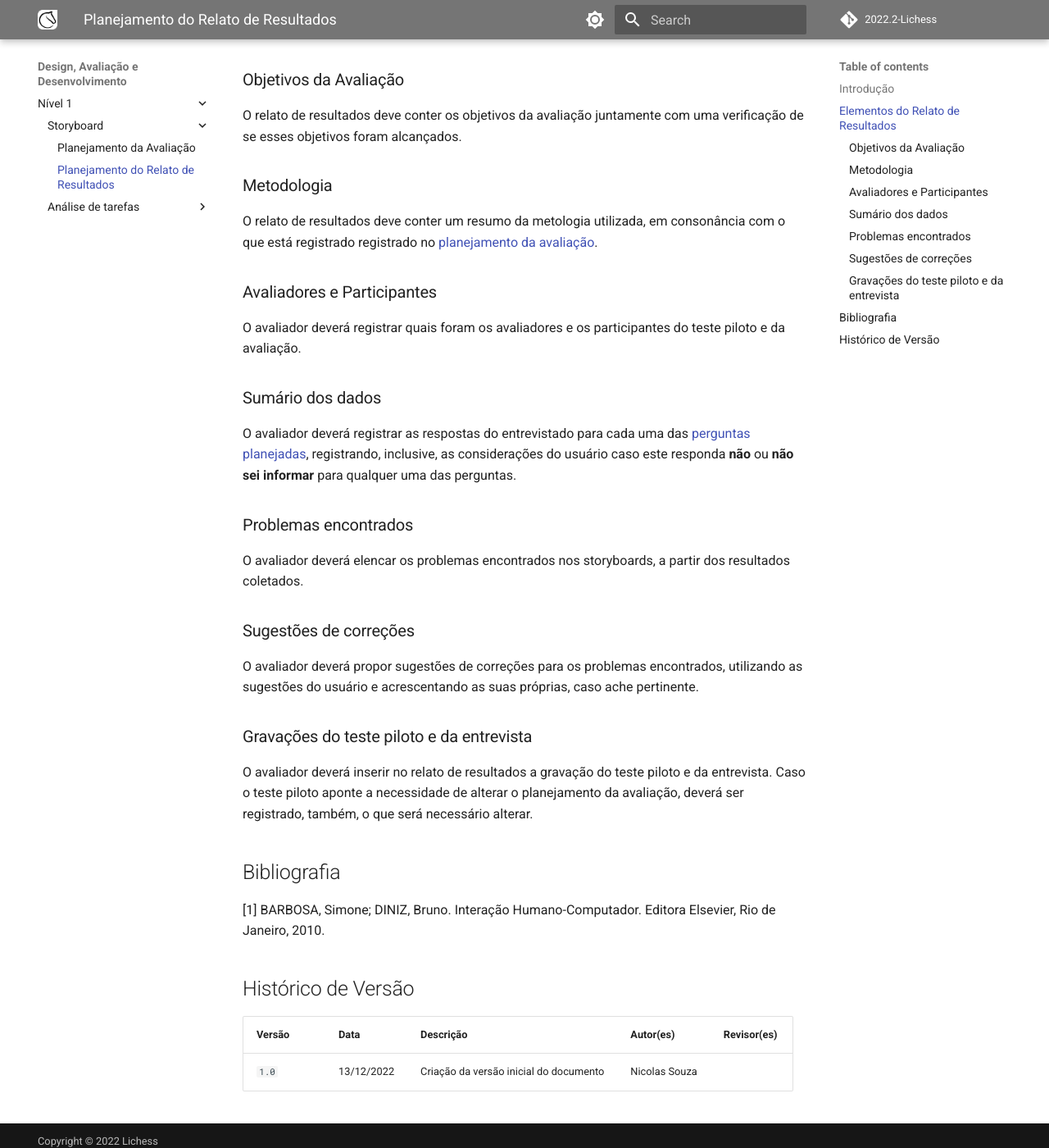
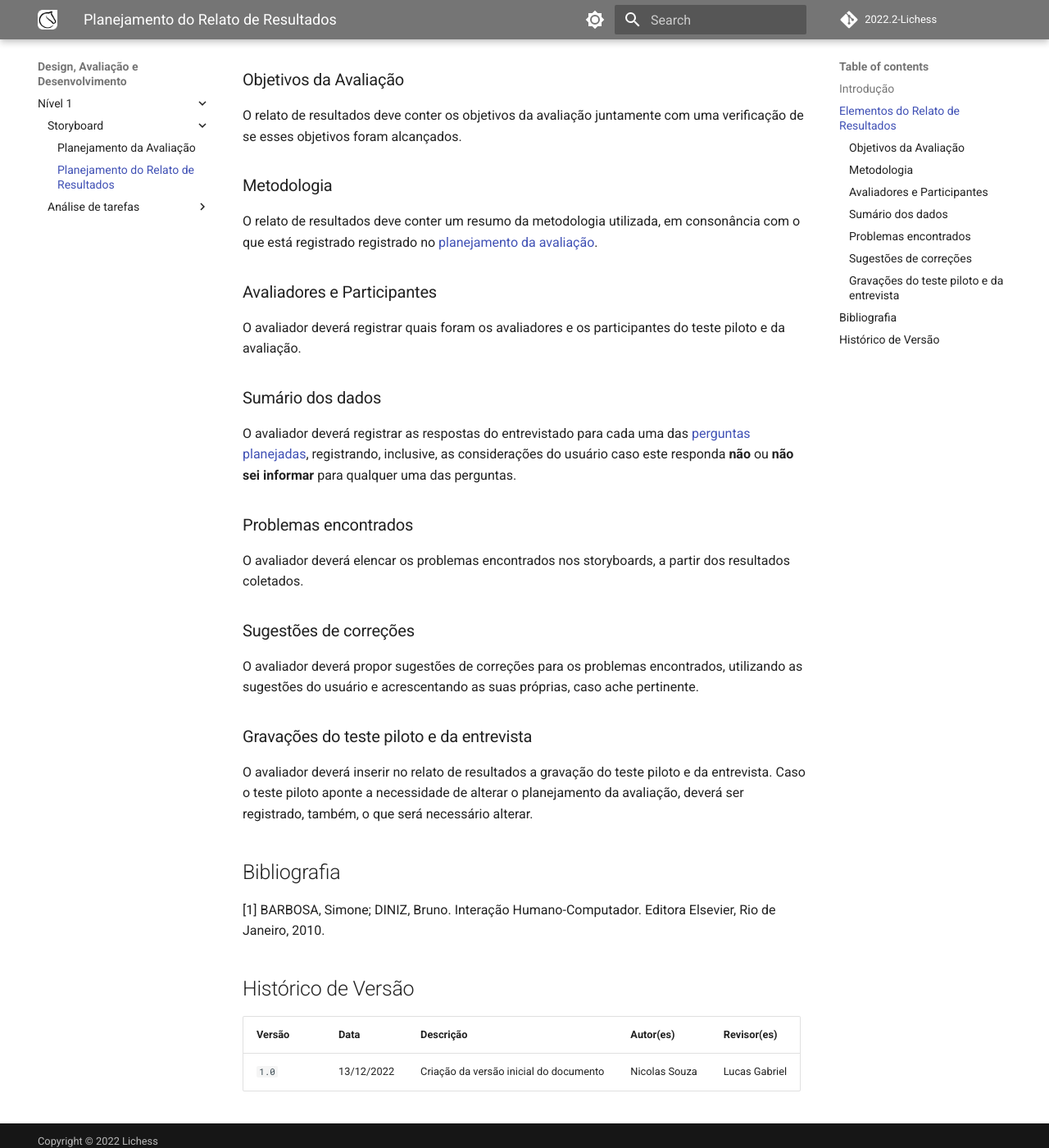
Before and after one commit to Interacao-Humano-Computador/2022.2-Lichess, an MkDocs documentation site: the page built from docs/design_avaliacao_desenvolvimento/nivel_1/storyboard/planejamento_relato.md, in a window 1280 px wide and 1400 px high, scrolled down 489 px. Shown: the whole window at 82% size. Built offline with MkDocs 1.6.1 and Material for MkDocs 9.7.7, drawn with Linux system fonts in a browser that asks for light colours; comment, search, counter and statistics services are not loaded.

Commit message:
fix: ajustes da revisão

```diff
--- a/docs/design_avaliacao_desenvolvimento/nivel_1/storyboard/planejamento_relato.md
+++ b/docs/design_avaliacao_desenvolvimento/nivel_1/storyboard/planejamento_relato.md
@@ -14,7 +14,7 @@
 
 ### Metodologia
 
-O relato de resultados deve conter um resumo da metologia utilizada, em consonância com o que está registrado registrado no [planejamento da avaliação](planejamento_avaliacao.md#metodologia).
+O relato de resultados deve conter um resumo da metodologia utilizada, em consonância com o que está registrado registrado no [planejamento da avaliação](planejamento_avaliacao.md#metodologia).
 
 ### Avaliadores e Participantes
 
@@ -44,4 +44,4 @@
 
 | Versão | Data  | Descrição                          | Autor(es)     |  Revisor(es)  |
 | ------ | ----- | ---------------------------------- | ------------- | ------------- |
-| `1.0`  | 13/12/2022      | Criação da versão inicial do documento | Nicolas Souza |               |
+| `1.0`  | 13/12/2022      | Criação da versão inicial do documento | Nicolas Souza | Lucas Gabriel   |
```
Also changed, not shown: docs/design_avaliacao_desenvolvimento/nivel_1/storyboard/planejamento_avaliacao.md (+1 -1 lines).
